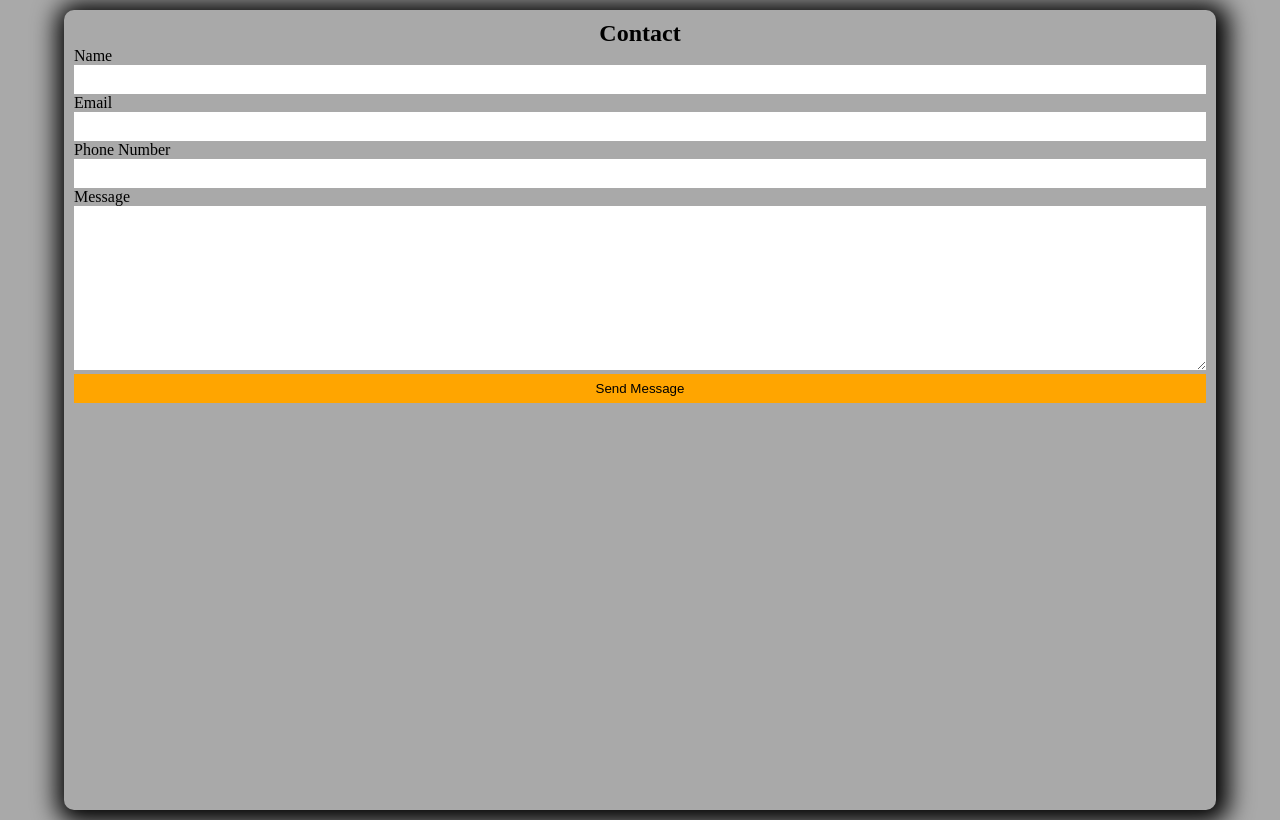
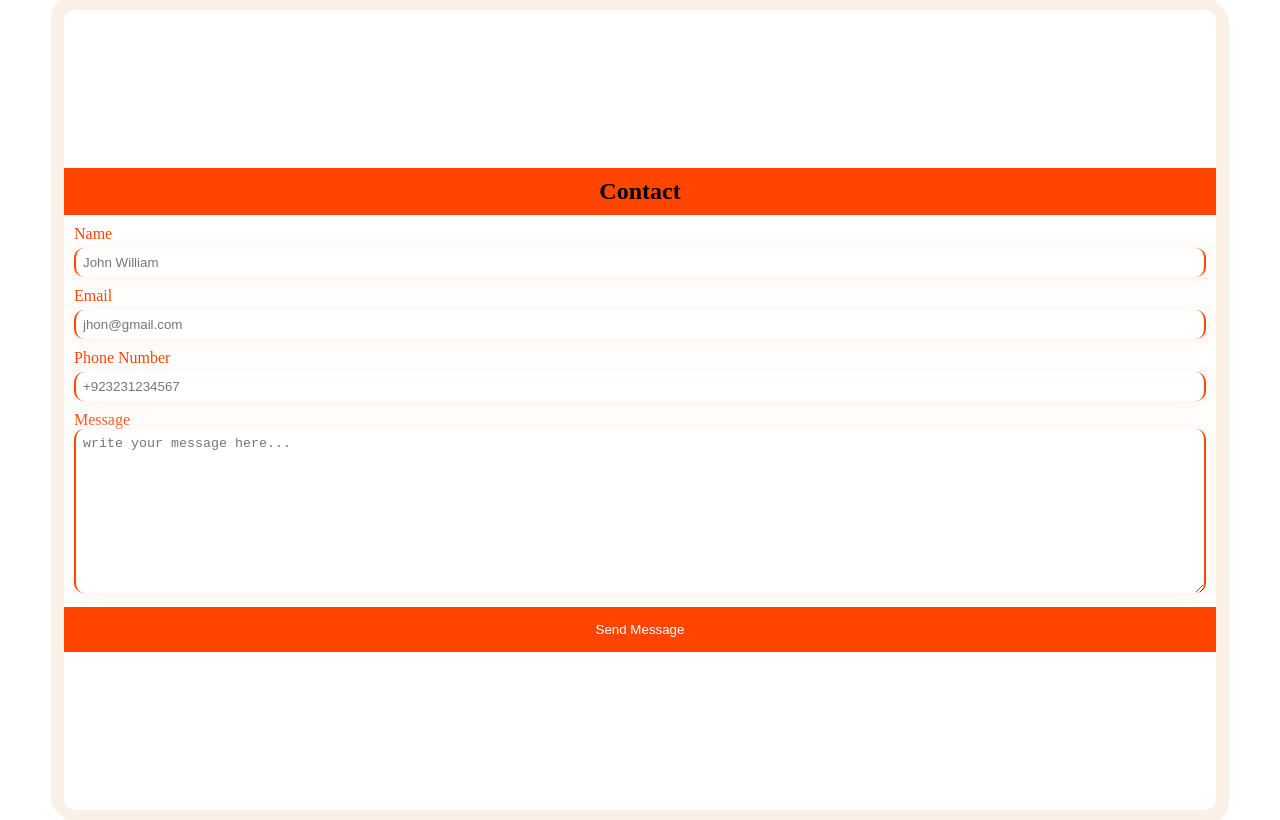
Before and after one commit to imarifluqman/cv, a plain HTML site: page index.html in a window 1280 px wide. Drawn offline with Linux system fonts and the light colour scheme.

Commit message:
modified design

```diff
--- a/index.html
+++ b/index.html
@@ -12,17 +12,20 @@
 
   <div class="container">
   <h2>Contact</h2>
+  <div>
   <form action="" method="get">
     <label for="">Name
-    <input type="text"></label>
+    <input type="text" placeholder="John William"></label>
     <label for="">email
-    <input type="email"></label>
+    <input type="email" placeholder="jhon@gmail.com"></label>
     <label for="">Phone number
-    <input type="number"></label>
+    <input type="number" placeholder="+923231234567"></label>
     <label for="">Message
-    <textarea name="" id="" cols="30" rows="10"></textarea></label>
+    <textarea placeholder="write your message here..." name="" id="" cols="30" rows="10"></textarea></label>
+   </div>
     <input value="Send Message" type="button">
   </form>
+
 </div>
 
 </body>
--- a/style.css
+++ b/style.css
@@ -1,46 +1,76 @@
-*{
+* {
   margin: 0;
   padding: 0;
   box-sizing: border-box;
 }
-body{
+
+body {
   width: 100%;
   height: 100vh;
-  background: orangered
+  display: grid;
+  align-content: center;
 }
-.container{
+
+.container {
   width: 90%;
-  background: darkgray;
   margin: 10px auto;
-  padding:10px;
   border-radius: 10px;
-  box-shadow: 3px 3px 25px 10px black;
+  box-shadow: 3px 3px 2px 10px linen, -3px -3px 2px 10px linen;
+  overflow: hidden;
 
 }
-.container h2{
+
+.container h2 {
   text-align: center;
+  background: orangered;
+  padding: 10px
 }
-.container form label{
+
+.container form {
+  padding: 0px;
+}
+
+.container form label {
   display: block;
   text-transform: capitalize;
+  margin: 10px;
+  color: orangered
+}
 
-}
-.container form input{
+.container form input {
   display: block;
   width: 100%;
-  margin: 0 auto;
-  padding:7px;
+  margin: 5px auto;
+  padding: 7px;
   border: none;
-  outline: none;
+  outline: orangered;
+  border-left: 2px solid orangered;
+  border-right: 2px solid orangered;
+  box-shadow: 2px 2px 20px linen;
+  border-radius: 10px;
+}
 
-}
-.container form textarea{
+.container form textarea {
   width: 100%;
   border: none;
   outline: none;
   padding: 7px;
+  border-left: 2px solid orangered;
+  border-right: 2px solid orangered;
+  box-shadow: 2px 2px 20px linen;
+  border-radius: 10px;
+}
+
+.container input[type=button] {
+  background: orangered;
+  width: 100%;
+  color: white;
+  outline: none;
+  border: none;
+  padding: 15px;
 
 }
-.container form input[type=button]{
+
+.container input[type=button]:hover {
   background: orange;
 }
```
